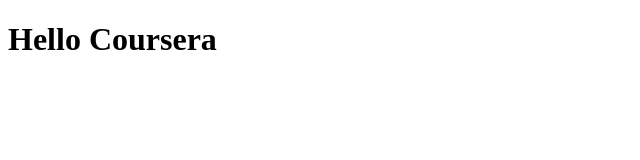
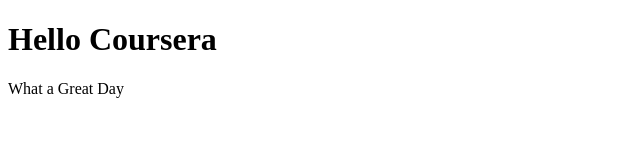
Before and after one commit to chrismar303/coursera-test, a plain HTML site: page site/index.html in a window 1280 px wide. Shown: the whole page, without its empty margins (0-640 px from the left). Drawn offline with Linux system fonts and the light colour scheme.

Commit message:
Small Change

```diff
--- a/site/index.html
+++ b/site/index.html
@@ -5,5 +5,6 @@
 </head>
 <body>
 	<h1>Hello Coursera</h1>
+	<p>What a Great Day</p>
 </body>
 </html>
```
